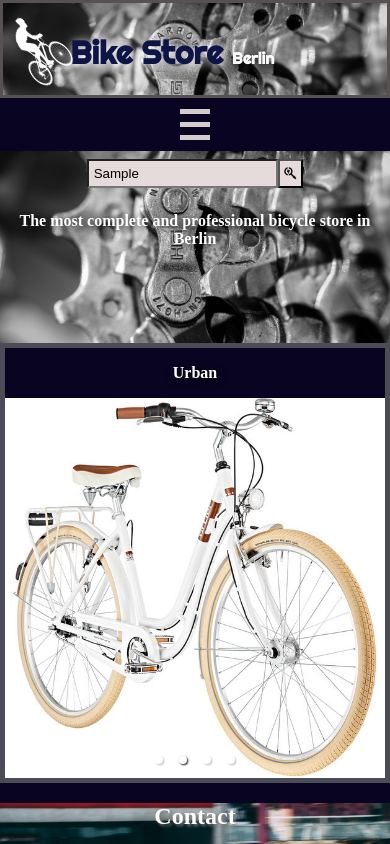
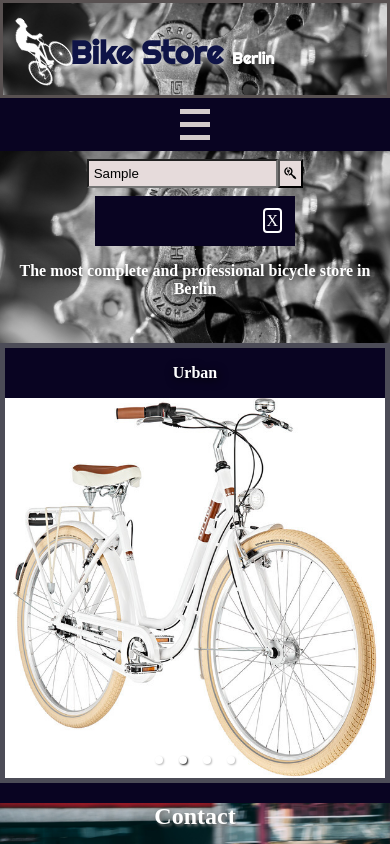
Before and after one commit to JuanSessions/BikeStoreApp, a React (Create React App) app: page / in a window 390 px wide. Both pictures are taken after typing "Sample" into the empty fields and a click on the button 290 px from the left and 173 px from the top of the page. Shown: the top 844 px of the page. Built offline with nearby package versions, Linux system fonts and the light colour scheme.

Commit message:
from movile to tablets etc  corrections

```diff
--- a/src/App.js
+++ b/src/App.js
@@ -17,6 +17,7 @@ function App() {
       <Home />
       <Products />
       <Contact />
+      {/*  */}
     </div>
   );
 }
--- a/src/components/Searchbox.jsx
+++ b/src/components/Searchbox.jsx
@@ -4,40 +4,51 @@ import products from "../products";
 
 const SearchFunction = () => {
     const [input, setInput] = useState("")
+    const [display, setDisplay] = useState(false)
 
 
     const submitHandler = (e) => {
         e.preventDefault()
     }
 
-    // let filterData = products.filter(item => {
-    //     console.log("item:", item);
-    //     return item.name.toLowerCase().indexOf(input.toLowerCase()) !== -1
-    // })
+     let filterData = products.filter(item => {
+         console.log("item:", item);
+         return item.name.toLowerCase().indexOf(input.toLowerCase()) !== -1
+     })
 
     //showing all items of the array in data
     // console.log("filterData:", filterData);
 
-    // const resultData = filterData.map((item, i) => {
-    //     if (input) {
-    //         return (
-    //             <li key={i}>
-    //                 <p>{item.name} </p>
-    //                 <p>{item.type} </p>
-    //                 <p>{item.size} </p>
-    //             </li>
-    //         )
-    //     }
-    // })
+    const resultData = filterData.map((item, i) => {
+        if (input) {
+
+            return (
+                <li key={i}>
+                    <h4>{item.name} </h4>
+                    <p>{item.type} </p>
+                    <p>{item.brand} </p>
+                </li>
+            )
+        }
+    })
 
     return (
         <div className="search-container">
             <form onSubmit={submitHandler}>
-                <input type="text" placeholder="search" onChange={(e) => setInput(e.target.value)} value={input} />
+                <input type="text" placeholder="search"
+                    onChange={(e) => setInput(e.target.value)}
+                    value={input}
+                    onChangeCapture={ () => setDisplay(true) }
+                />
                 <button type="submit"><i class="fab fa-searchengin"></i></button>
             </form>
 
-            {/* {resultData} */}
+            {display && <ul className="result-search">
+                <span className="ex" onClick={()=>setDisplay(false)}>X</span>
+                {resultData}
+            </ul>
+            }
+
         </div>
     );
 }
--- a/src/products.js
+++ b/src/products.js
@@ -1,7 +1,7 @@
 const products = [{
     "id": 1,
     "name": "Mountain-E Pro",
-    "brand": "Treck",
+    "brand": "Bianchi",
     "size": "medium",
     "type": "men",
     "img": "./img/serious-mt-cataract-fs-275-black-1.jpg"
@@ -22,7 +22,7 @@ const products = [{
 }, {
     "id": 4,
     "name": "Speed",
-    "brand": "Bianchi",
+    "brand": "Treck",
     "size": "small",
     "type": "men",
     img: "./img/trek-domane-al-2-trek-black-carbon-smoke-1.jpg"
--- a/src/style/App.scss
+++ b/src/style/App.scss
@@ -2,13 +2,13 @@
 body {
     margin: 0;
     width: 100vw;
-    overflow-x: auto;
+    //overflow-x: hidden;
     background-color: rgb(9, 4, 34);
 }
 
 #home-container {
     width: 100vw;
-    height: 12rem;
+    min-height: 12rem;
     background-image: url(../assets/gear-2291916_1920.jpg);
     background-repeat: no-repeat;
     background-size: cover;
@@ -80,6 +80,27 @@ button {
     background-color: #090422;
 }
 
+.result-search {
+    background-color: rgb(9, 4, 34);
+    color: white;
+    width: 10rem;
+    text-align: center;
+    margin: 0 auto;
+    list-style: none;
+    padding-bottom: 2rem;
+    text-align: left;
+}
+
+.ex {
+    color: white;
+    border: white 2px solid;
+    position: relative;
+    top: 1rem;
+    left: 8rem;
+    padding: 0.1rem;
+    border-radius: 4px;
+}
+
 #contact-container {
     height: 11rem;
     color: white;
```
